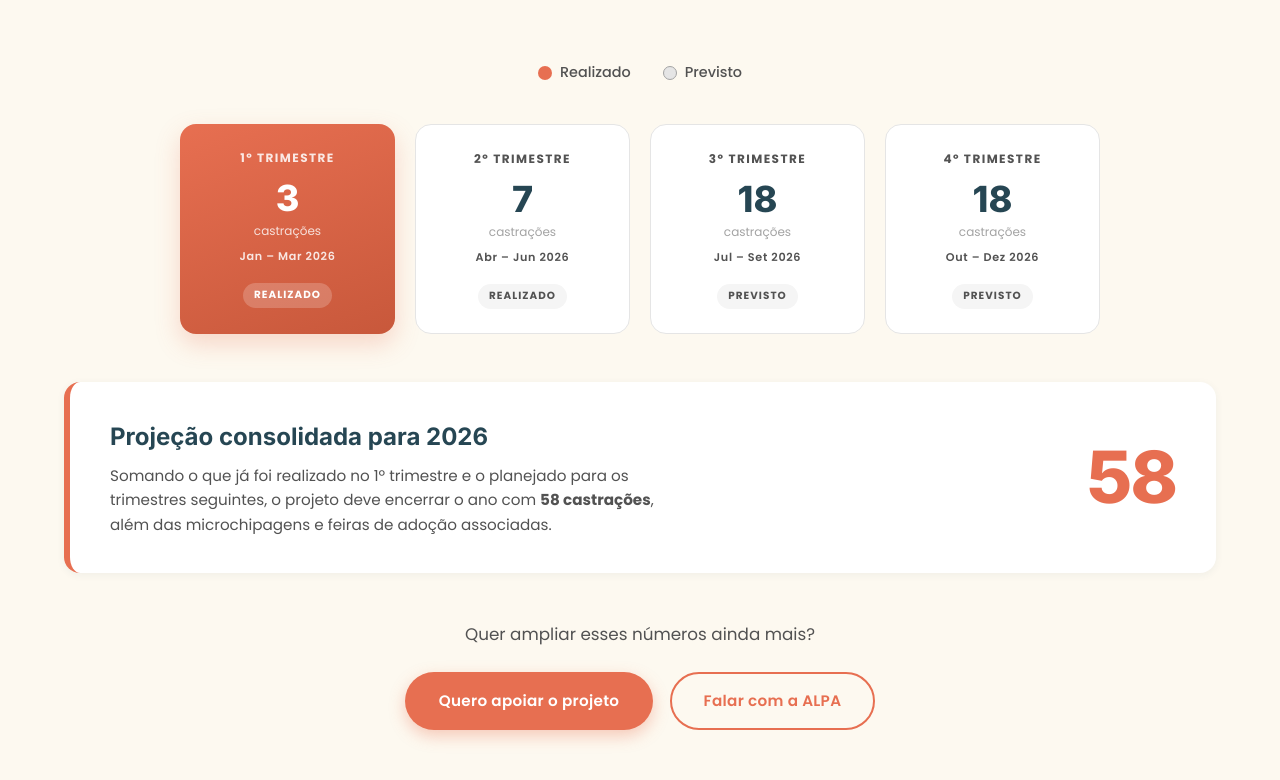
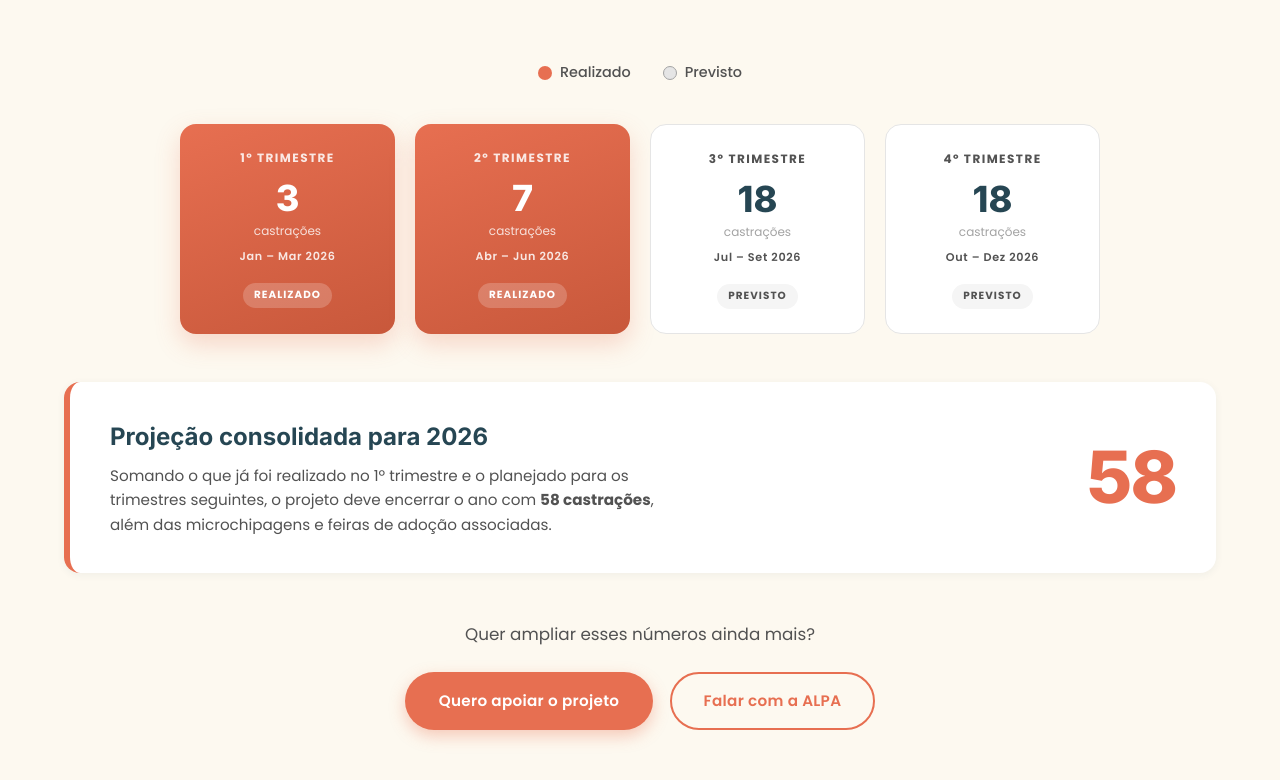
Before and after one commit to annalauralorenzi/impacto-animal, a plain HTML site: page resultados.html in a window 1280 px wide. Shown: the part 2006-2786 px from the top of the page. Drawn offline with Linux system fonts and the light colour scheme.

Commit message:
Update month-card class for 2nd trimester

```diff
--- a/resultados.html
+++ b/resultados.html
@@ -147,7 +147,7 @@
                     <span class="month-period">Jan – Mar 2026</span>
                     <span class="month-status">Realizado</span>
                 </article>
-                <article class="month-card">
+                <article class="month-card month-card-done">
                     <span class="month-label">2º Trimestre</span>
                     <strong class="month-number">7</strong>
                     <span class="month-unit">castrações</span>
```
